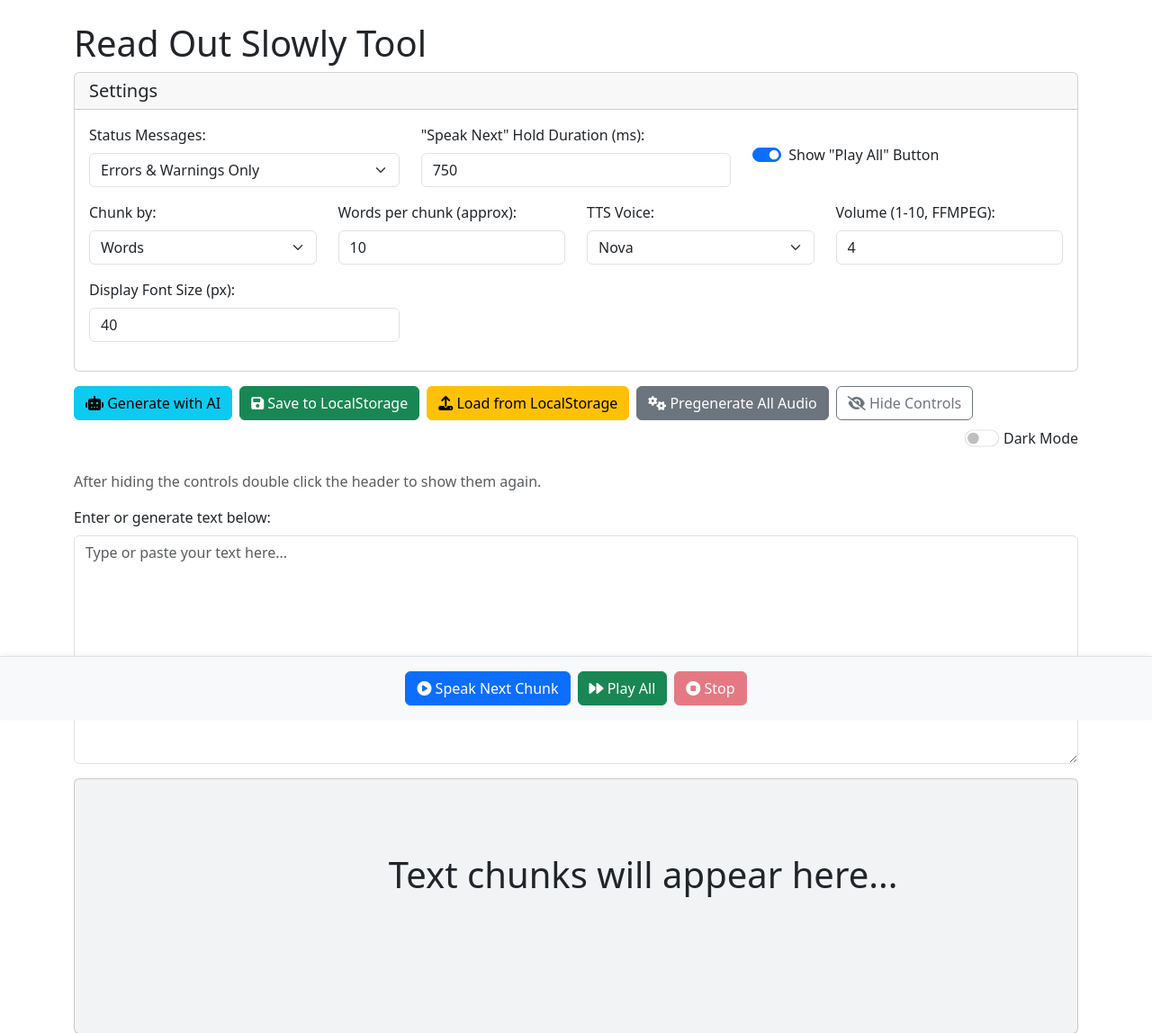
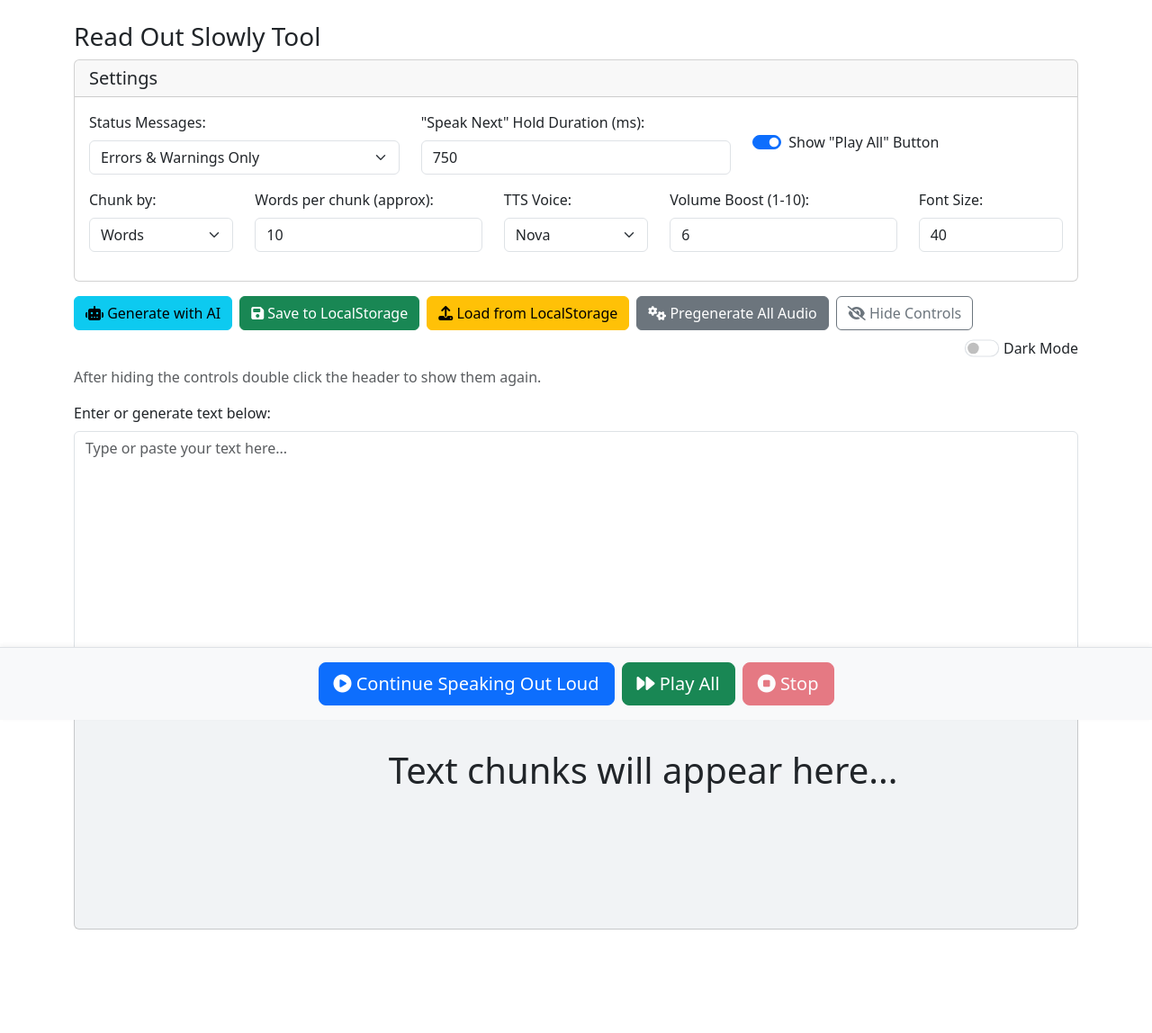
Before and after one commit to yardimli/read-out-slowly, a PHP site: page / in a window 1280 px wide. Shown: the top 1148 px of the page at 90% size. After the commit the page ends 1033 px from the top, so only its background shows below. Run offline with PHP 8.4, Linux system fonts and the light colour scheme.

Commit message:
Update index.php

```diff
--- a/index.php
+++ b/index.php
@@ -11,7 +11,7 @@
 </head>
 <body>
 <div class="container mt-4">
-	<h1>Read Out Slowly Tool</h1>
+	<h3>Read Out Slowly Tool</h3>
 
 	<!-- Settings Area -->
 	<div class="card mb-3" id="settingsCard">
@@ -40,7 +40,7 @@
 				</div>
 			</div>
 			<div class="row align-items-end mb-3">
-				<div class="col-md-3">
+				<div class="col-md-2">
 					<label for="chunkUnitSelect" class="form-label">Chunk by:</label>
 					<select id="chunkUnitSelect" class="form-select">
 						<option value="words" selected>Words</option>
@@ -51,7 +51,7 @@
 					<label for="wordsPerChunkInput" class="form-label">Words per chunk (approx):</label>
 					<input type="number" id="wordsPerChunkInput" class="form-control" value="10" min="1">
 				</div>
-				<div class="col-md-3">
+				<div class="col-md-2">
 					<label for="voiceSelect" class="form-label">TTS Voice:</label>
 					<select id="voiceSelect" class="form-select">
 						<option value="alloy">Alloy</option>
@@ -63,13 +63,11 @@
 					</select>
 				</div>
 				<div class="col-md-3">
-					<label for="volumeInput" class="form-label">Volume (1-10, FFMPEG):</label>
-					<input type="number" id="volumeInput" class="form-control" value="4" min="0.1" max="10" step="0.1">
+					<label for="volumeInput" class="form-label">Volume Boost (1-10):</label>
+					<input type="number" id="volumeInput" class="form-control" value="6" min="0.1" max="10" step="0.5">
 				</div>
-			</div>
-			<div class="row">
-				<div class="col-md-4 mb-3">
-					<label for="displayTextFontSizeInput" class="form-label">Display Font Size (px):</label>
+				<div class="col-md-2">
+					<label for="displayTextFontSizeInput" class="form-label">Font Size:</label>
 					<input type="number" id="displayTextFontSizeInput" class="form-control" value="40" min="8" max="100" step="1">
 				</div>
 			</div>
@@ -127,7 +125,7 @@
 		</div>
 	</div>
 
-	<div class="my-3 d-flex flex-wrap align-items-center" id="mainControlsContainer">
+	<div class="d-flex flex-wrap align-items-center" id="mainControlsContainer">
 		<button class="btn btn-info me-2 mb-2" data-bs-toggle="modal" data-bs-target="#aiGenerateModal">
 			<i class="fas fa-robot"></i> Generate with AI
 		</button>
@@ -172,13 +170,13 @@
 
 	<!-- Playback Controls Container - Will be fixed to bottom -->
 	<div id="playbackControlsContainer">
-		<button id="speakNextBtn" class="btn btn-primary me-2">
-			<i class="fas fa-play-circle"></i> Speak Next Chunk
+		<button id="speakNextBtn" class="btn btn-lg btn-primary me-2">
+			<i class="fas fa-play-circle"></i> Continue Speaking Out Loud
 		</button>
-		<button id="playAllBtn" class="btn btn-success me-2">
+		<button id="playAllBtn" class="btn btn-lg btn-success me-2">
 			<i class="fas fa-forward"></i> Play All
 		</button>
-		<button id="stopPlaybackBtn" class="btn btn-danger" disabled> <!-- Initially disabled, not hidden -->
+		<button id="stopPlaybackBtn" class="btn btn-lg btn-danger" disabled>
 			<i class="fas fa-stop-circle"></i> Stop
 		</button>
 	</div>
```
